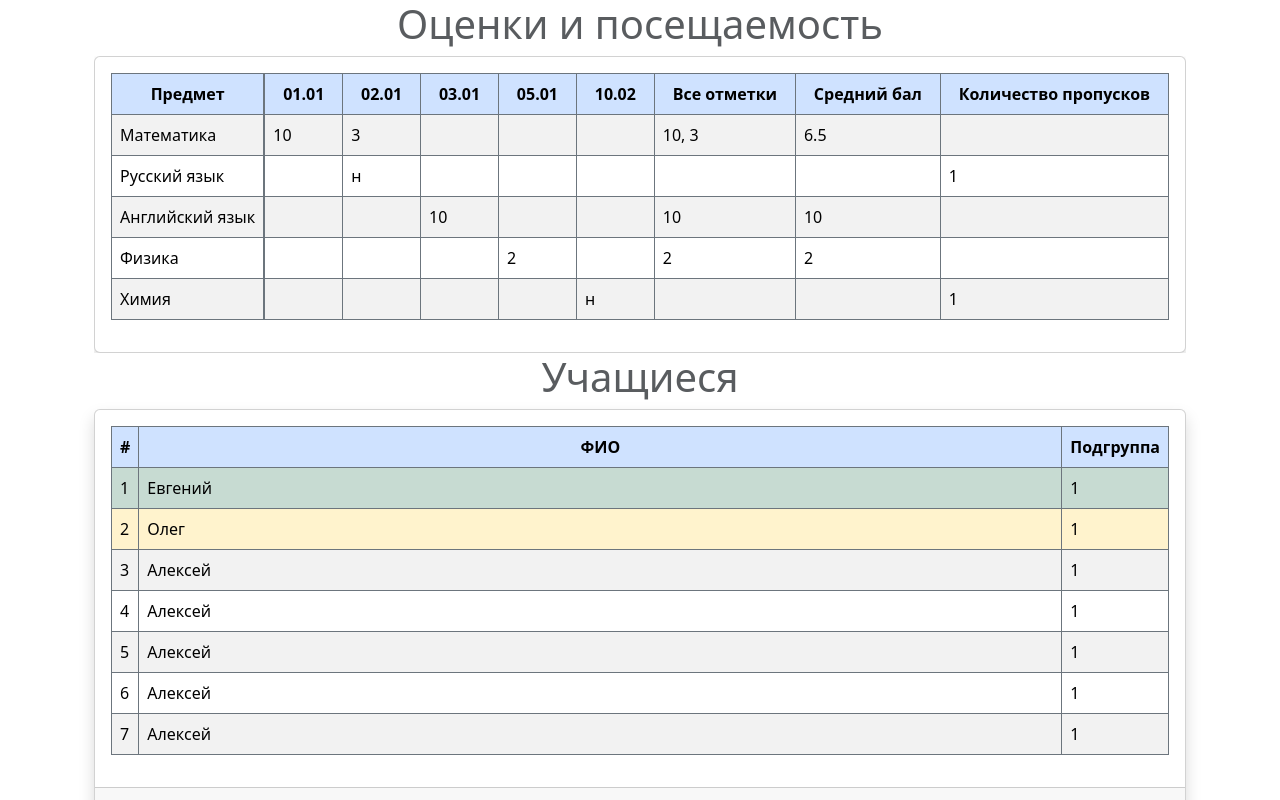
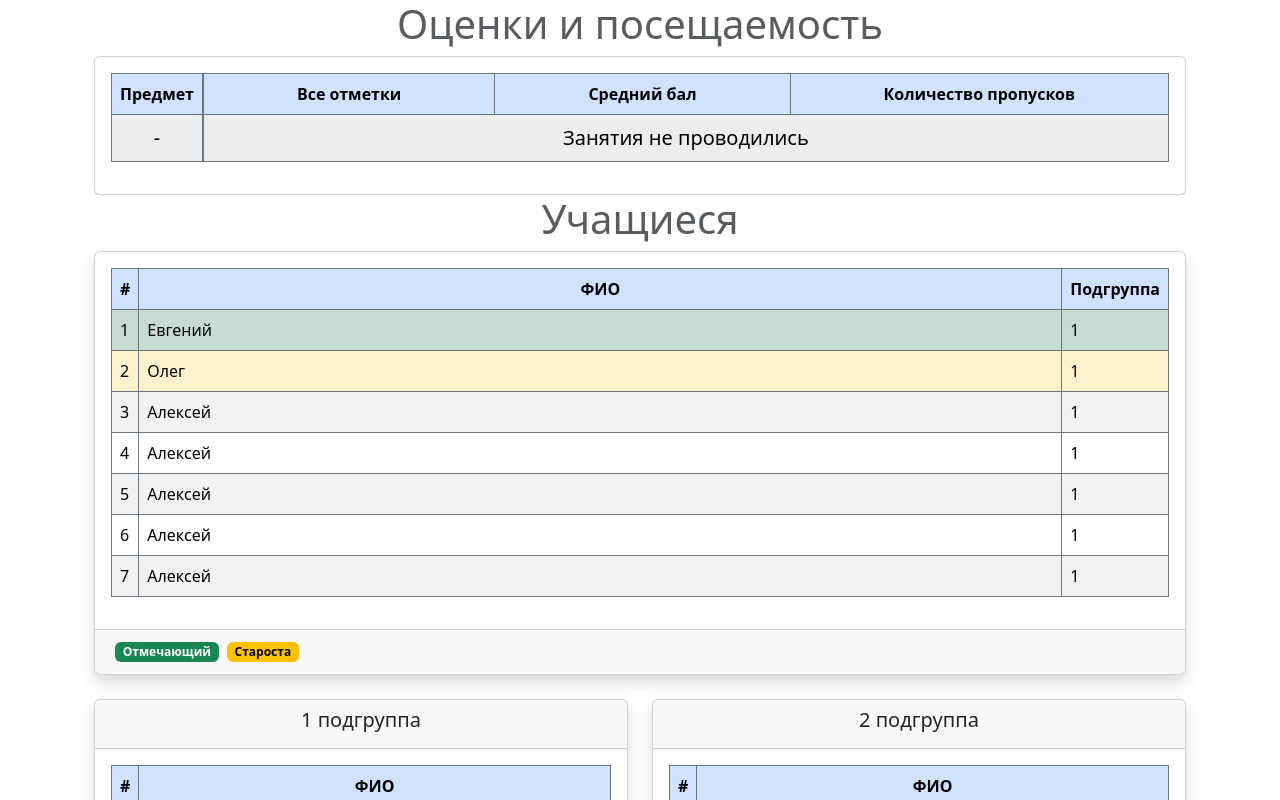
Before and after one commit to Dehydrohaloalkan/ClassMateClient, a React (Vite) app: page / in a window 1280 px wide. Shown: the top 800 px of the page. Built offline with nearby package versions, Linux system fonts and the light colour scheme.

Commit message:
add empty row to sticky column

```diff
--- a/src/components/PerformancePage/PerformanceCard.tsx
+++ b/src/components/PerformancePage/PerformanceCard.tsx
@@ -25,7 +25,7 @@ function PerformanceCard({ items }: Props) {
             <TableCard<PerformanceTableRow>
                 tableHeader={tableHeader}
                 tableItems={tableItems}
-                emptyRowText='text'
+                emptyRowText='Занятия не проводились'
                 tableStriped
                 stickyColumnHeader={stickyColumnHeader}
                 stickyColumnItems={tableItems}
--- a/src/components/PerformancePage/PerformancePage.tsx
+++ b/src/components/PerformancePage/PerformancePage.tsx
@@ -4,42 +4,42 @@ import PerformanceCard from './PerformanceCard';
 type Props = {};
 
 const data: PerformanceItem[] = [
-    {
-        subjectTitle: 'Математика',
-        subjectId: 1,
-        date: new Date('01.01.2002'),
-        grade: 10,
-    },
-    {
-        subjectTitle: 'Математика',
-        subjectId: 1,
-        date: new Date('01.02.2002'),
-        grade: 3,
-    },
-    {
-        subjectTitle: 'Русский язык',
-        subjectId: 2,
-        date: new Date('01.02.2002'),
-        absence: true,
-    },
-    {
-        subjectTitle: 'Английский язык',
-        subjectId: 3,
-        date: new Date('01.03.2002'),
-        grade: 10,
-    },
-    {
-        subjectTitle: 'Физика',
-        subjectId: 4,
-        date: new Date('01.05.2002'),
-        grade: 2,
-    },
-    {
-        subjectTitle: 'Химия',
-        subjectId: 5,
-        date: new Date('02.10.2002'),
-        absence: true,
-    },
+    // {
+    //     subjectTitle: 'Математика',
+    //     subjectId: 1,
+    //     date: new Date('01.01.2002'),
+    //     grade: 10,
+    // },
+    // {
+    //     subjectTitle: 'Математика',
+    //     subjectId: 1,
+    //     date: new Date('01.02.2002'),
+    //     grade: 3,
+    // },
+    // {
+    //     subjectTitle: 'Русский язык',
+    //     subjectId: 2,
+    //     date: new Date('01.02.2002'),
+    //     absence: true,
+    // },
+    // {
+    //     subjectTitle: 'Английский язык',
+    //     subjectId: 3,
+    //     date: new Date('01.03.2002'),
+    //     grade: 10,
+    // },
+    // {
+    //     subjectTitle: 'Физика',
+    //     subjectId: 4,
+    //     date: new Date('01.05.2002'),
+    //     grade: 2,
+    // },
+    // {
+    //     subjectTitle: 'Химия',
+    //     subjectId: 5,
+    //     date: new Date('02.10.2002'),
+    //     absence: true,
+    // },
 ];
 
 function PerformancePage({}: Props) {
--- a/src/components/TableCard/StickyColumn.tsx
+++ b/src/components/TableCard/StickyColumn.tsx
@@ -1,4 +1,5 @@
 import { TableHeaderItem } from '../../types/TableCard';
+import StickyEmptyCell from './StickyEmptyCell';
 import TableHeader from './TableHeader';
 import TableItem from './TableItem';
 
@@ -19,7 +20,8 @@ function StickyColumn<T>({
                 <TableHeader<T> items={[stickyColumnHeader]} />
             </thead>
             <tbody>
-                {stickyColumnItems.map((item, index) => {
+                {stickyColumnItems.length ? (
+                    stickyColumnItems.map((item, index) => {
                         return (
                             <TableItem
                                 item={item}
@@ -27,7 +29,10 @@ function StickyColumn<T>({
                                 parseInfo={[stickyColumnHeader]}
                             />
                         );
-                })}
+                    })
+                ) : (
+                    <StickyEmptyCell />
+                )}
             </tbody>
         </table>
     );
--- /dev/null
+++ b/src/components/TableCard/StickyEmptyCell.tsx
@@ -0,0 +1,13 @@
+type Props = {};
+
+function StickyEmptyCell({}: Props) {
+    return (
+        <tr>
+            <td className='table-bordered border-secondary table-light text-center fs-5'>
+                -
+            </td>
+        </tr>
+    );
+}
+
+export default StickyEmptyCell;
```
Lines whose indentation alone changed are shown as unchanged.
